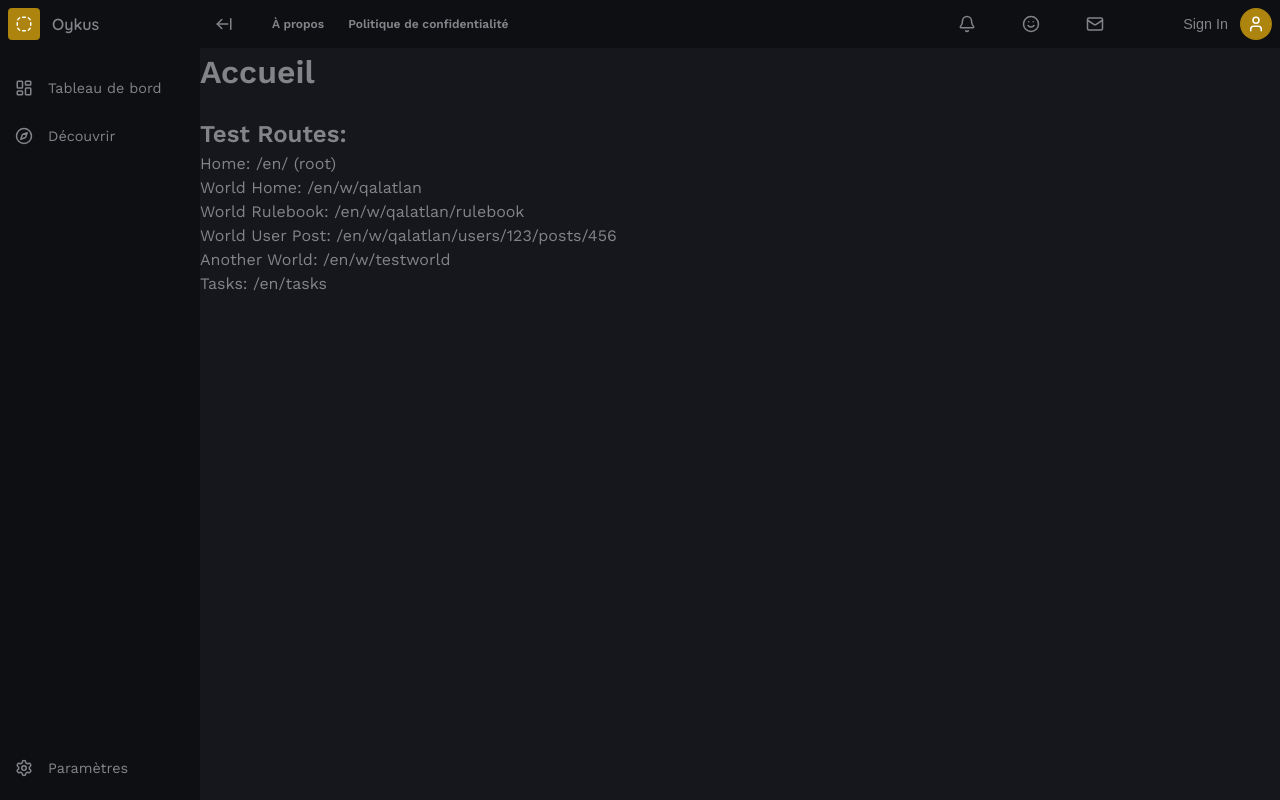
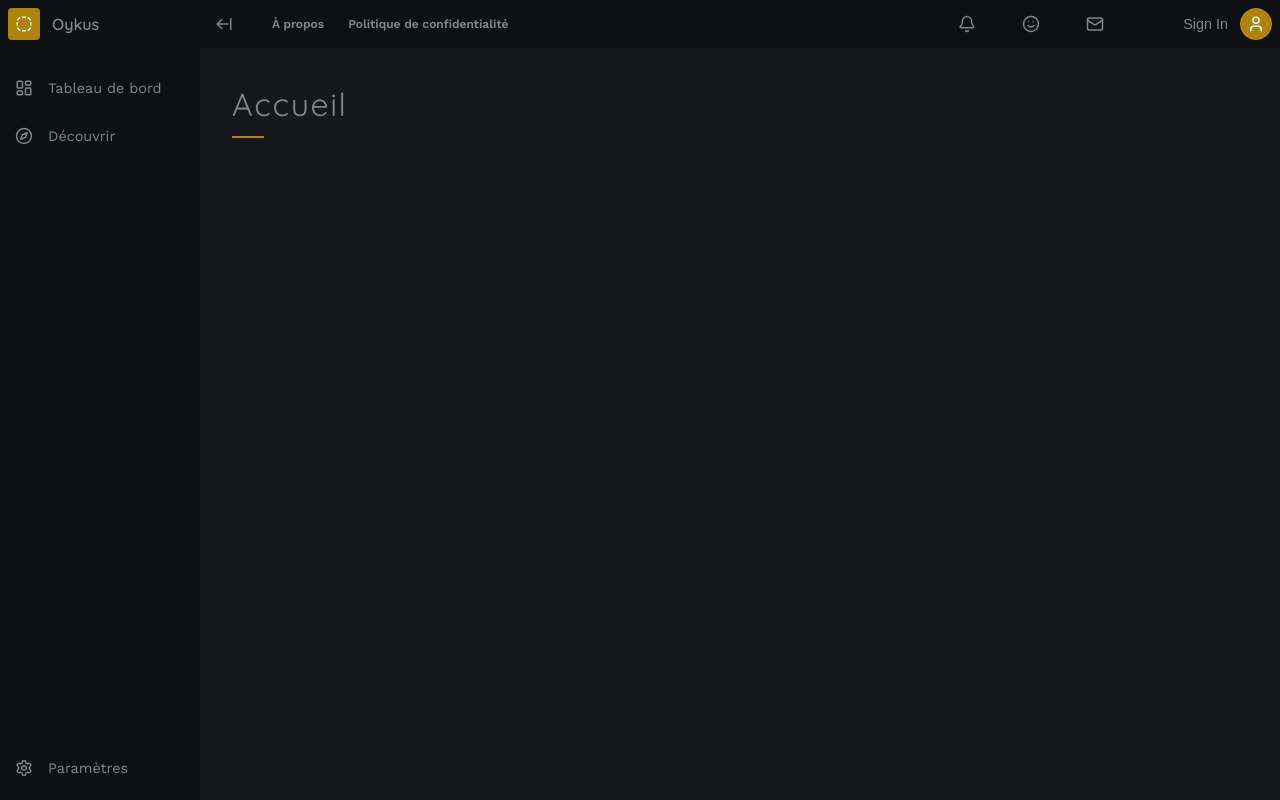
Before and after one commit to mcpronovost/nwz-oykus, a React (Vite) app in the folder frontend/: page / in a window 1280 px wide. Built offline with nearby package versions, Linux system fonts and the light colour scheme.

Commit message:
Update pages for consistency

```diff
--- a/frontend/src/pages/About.jsx
+++ b/frontend/src/pages/About.jsx
@@ -1,11 +1,12 @@
-import React from "react";
+import { useTranslation } from "@/services/translation";
+import { Heading } from "@/components/common";
 
-function About() {
+export default function About() {
+  const { t } = useTranslation();
+
   return (
-    <div>
-      <h1>About Page</h1>
-    </div>
+    <section className="oyk-page oyk-about">
+      <Heading title={t("About")} />
+    </section>
   );
 }
-
-export default About;
--- a/frontend/src/pages/Auth/Login.jsx
+++ b/frontend/src/pages/Auth/Login.jsx
@@ -71,7 +71,7 @@ export default function Login() {
   };
 
   return (
-    <div className="oyk-auth">
+    <section className="oyk-page oyk-auth">
       <div className="oyk-auth-container">
         <div className="oyk-auth-header">
           <h1 className="oyk-auth-header-title">Sign in to your account</h1>
@@ -146,6 +146,6 @@ export default function Login() {
           </button>
         </form>
       </div>
-    </div>
+    </section>
   );
 }
--- a/frontend/src/pages/Auth/Register.jsx
+++ b/frontend/src/pages/Auth/Register.jsx
@@ -111,7 +111,7 @@ export default function Register() {
   };
 
   return (
-    <div className="oyk-auth">
+    <section className="oyk-page oyk-auth">
       <div className="oyk-auth-container">
         <div className="oyk-auth-header">
           <h1 className="oyk-auth-header-title">Create your account</h1>
@@ -252,6 +252,6 @@ export default function Register() {
           </button>
         </form>
       </div>
-    </div>
+    </section>
   );
 }
--- a/frontend/src/pages/Home.jsx
+++ b/frontend/src/pages/Home.jsx
@@ -1,50 +1,12 @@
 import { useTranslation } from "@/services/translation";
-import Link from "@/components/common/Link";
+import { Heading } from "@/components/common";
 
-function Home() {
+export default function Home() {
   const { t } = useTranslation();
 
   return (
-    <div>
-      <h1>{t("Home")}</h1>
-
-      <div style={{ marginTop: "20px" }}>
-        <h2>Test Routes:</h2>
-        <ul>
-          <li>
-            <Link routeName="home">
-              Home: /en/ (root)
-            </Link>
-          </li>
-          <li>
-            <Link routeName="world-home" params={{ worldSlug: "qalatlan" }}>
-              World Home: /en/w/qalatlan
-            </Link>
-          </li>
-          <li>
-            <Link routeName="world-rulebook" params={{ worldSlug: "qalatlan" }}>
-              World Rulebook: /en/w/qalatlan/rulebook
-            </Link>
-          </li>
-          <li>
-            <Link routeName="world-user-post" params={{ worldSlug: "qalatlan", userId: "123", postId: "456" }}>
-              World User Post: /en/w/qalatlan/users/123/posts/456
-            </Link>
-          </li>
-          <li>
-            <Link routeName="world-home" params={{ worldSlug: "testworld" }}>
-              Another World: /en/w/testworld
-            </Link>
-          </li>
-          <li>
-            <Link routeName="tasks">
-              Tasks: /en/tasks
-            </Link>
-          </li>
-        </ul>
-      </div>
-    </div>
+    <section className="oyk-page oyk-home">
+      <Heading title={t("Home")} />
+    </section>
   );
 }
-
-export default Home;
--- a/frontend/src/pages/Tasks/index.jsx
+++ b/frontend/src/pages/Tasks/index.jsx
@@ -70,7 +70,7 @@ function Tasks() {
   }
 
   return (
-    <section className="oyk-tasks">
+    <section className="oyk-page oyk-tasks">
       <Heading title={t("Tasks")} />
       <DndProvider backend={HTML5Backend}>
         <section className="oyk-tasks-status">
--- a/frontend/src/pages/Worlds/Rulebook.jsx
+++ b/frontend/src/pages/Worlds/Rulebook.jsx
@@ -7,8 +7,8 @@ export default function Rulebook() {
   const { t } = useTranslation();
 
   return (
-    <div className="oyk-page-rulebook">
+    <section className="oyk-page oyk-rulebook">
       <Heading title={t("Rulebook")} />
-    </div>
+    </section>
   );
 }
--- a/frontend/src/services/router/index.jsx
+++ b/frontend/src/services/router/index.jsx
@@ -93,6 +93,7 @@ export function RouterProvider({ children }) {
 export function useRouter() {
   const context = useContext(RouterContext);
   if (!context) {
+    window.location.reload();
     return INITIAL_STATE;
   }
   return context;
```
